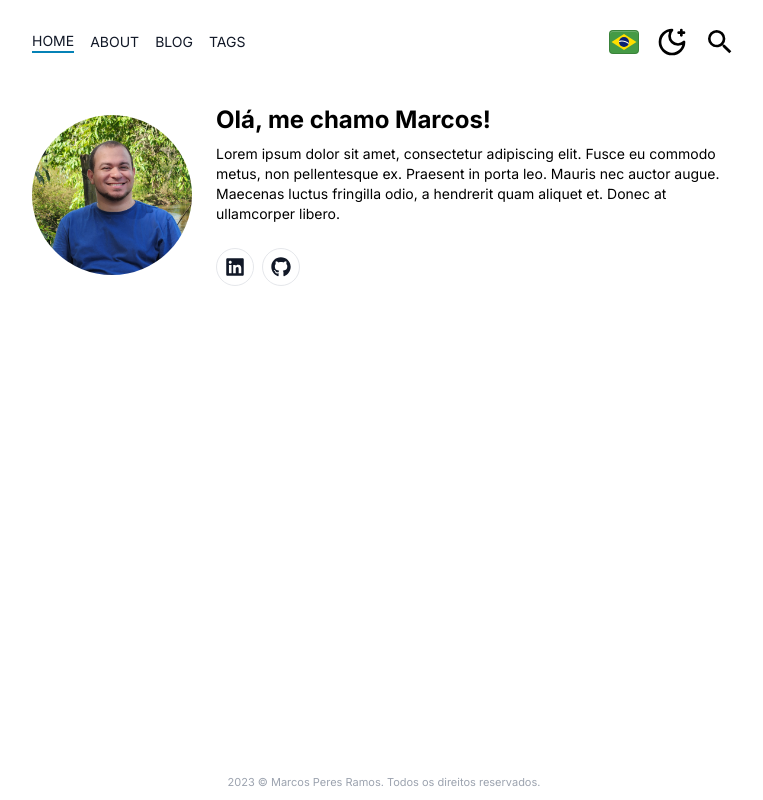
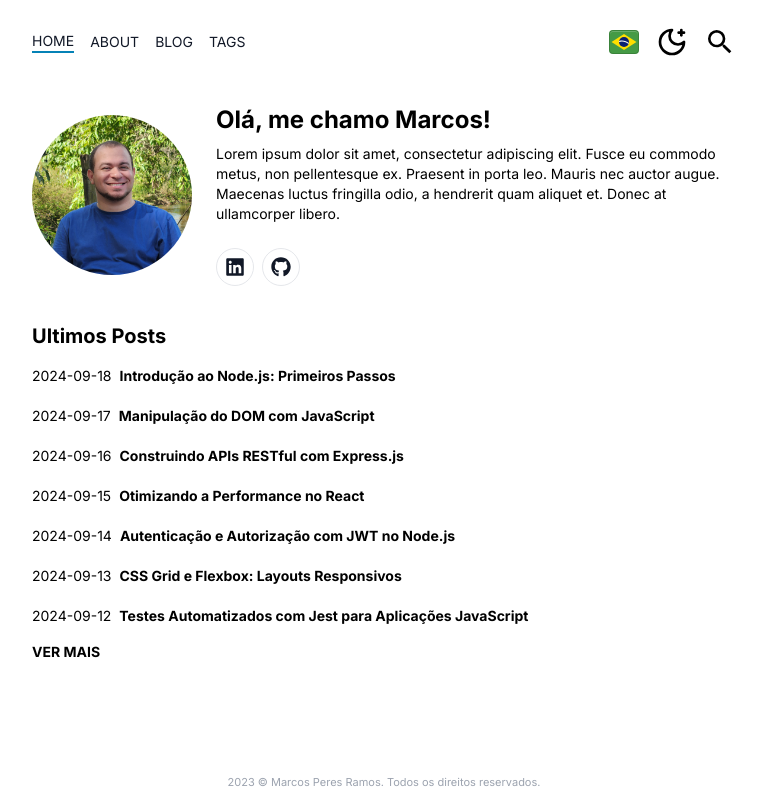
Before and after one commit to PRMarcos/dev-portfolio, a Next.js app: page / in a window 1280 px wide. Shown: the whole page, without its empty margins (256-1019 px from the left). Built offline with nearby package versions, Linux system fonts and the light colour scheme.

Commit message:
section to show last posts on home page

```diff
--- a/app/page.tsx
+++ b/app/page.tsx
@@ -1,30 +1,26 @@
 import Image from "next/image";
+import { data } from "@/site-data/posts/fakepostdata"
 
-import Menu from "@/components/Menu";
-import Footer from "@/components/Footer";
+import { PostLinkHome } from "@/components/PostLinkHome";
 
 import authorPic from "@/assets/person/Marcos_Peres_Ramos.jpg";
 
-import SocialMedia  from "@/components/SocialMediaBtn";
-import ProfessionalSumaryItem  from "@/components/ProfissionalSumaryItem";
-import SkillGroup  from "@/components/SkillGroup";
-
+import SocialMedia from "@/components/SocialMediaBtn";
 
 import {
-  homePage_SocialMediaLinks,
-  homePage_SkillGroupList,
-  homePage_ProfessionalSumary} from "@/site-data"
+  homePage_SocialMediaLinks
+} from "@/site-data"
 
 export const metadata = {
   title: 'Bem vindo!',
-  description:"Produtor e diretor de transmissão de eventos ao vivo",
+  description: "Produtor e diretor de transmissão de eventos ao vivo",
 }
 
 export default function Home() {
 
   return (
     // flex min-h-screen flex-col items-center
-      <div className={`w-full`}>
+    <div className={`w-full mb-9`}>
 
       <section className="mt-5 w-full relative flex items-center  flex-col sm:flex-row gap-6">
         <Image
@@ -41,15 +37,40 @@ export default function Home() {
           </p>
           <ul className="flex gap-2 mt-4">
 
-            {homePage_SocialMediaLinks.map(function(item,idx) {
+            {homePage_SocialMediaLinks.map(function (item, idx) {
               return (
-                <SocialMedia SocialIcon={item.SocialIcon} label={item.label} link={item.link} key={idx}/>
+                <SocialMedia SocialIcon={item.SocialIcon} label={item.label} link={item.link} key={idx} />
               )
             })}
           </ul>
         </div>
       </section>
 
+      <section className="w-full mt-9">
+        <h2 className="font-bold text-xl">Ultimos Posts</h2>
+
+        <div className=" my-2 flex flex-col gap-1">
+
+
+          {data.map((item, idx) => {
+
+            if (idx < 7) {
+              return <PostLinkHome title={item.title}
+                slug={item.slug}
+                date={item.date}
+                key={idx}
+              />
+            } else { return }
+
+          })}
+
+        </div>
+
+
+        <a href="/blog" className={`${data.length<=7 && "hidden"} uppercase font-bold cursor-pointer  hover:text-[#0582b6]`} >Ver Mais</a>
+
+      </section>
+
 
     </div>
   );
```
Lines whose indentation alone changed are shown as unchanged.
